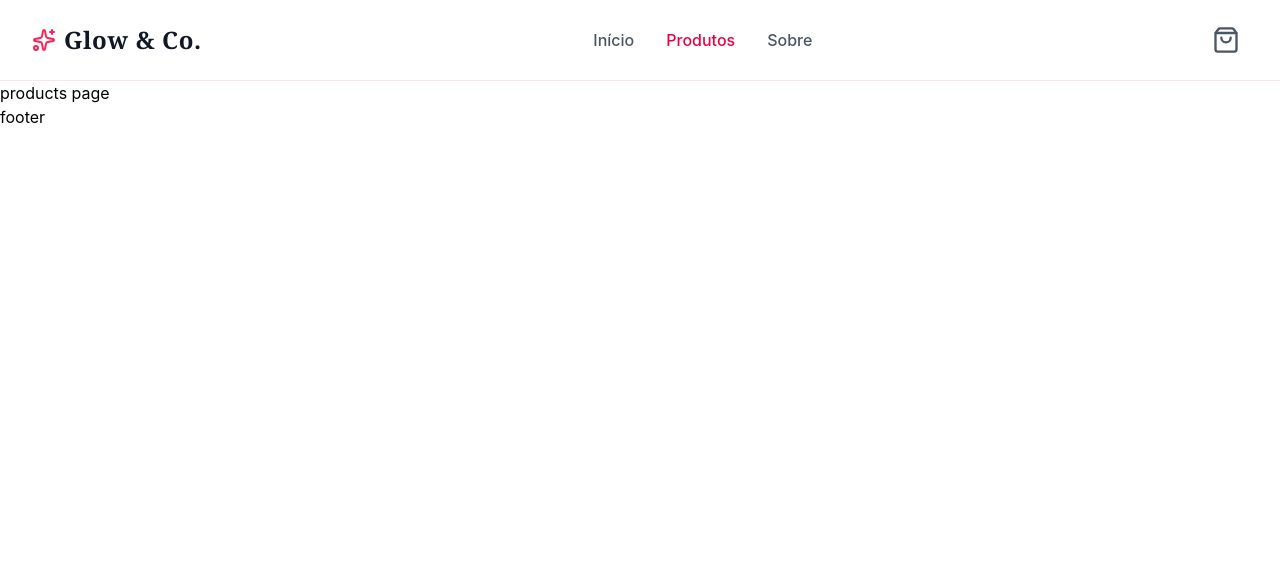
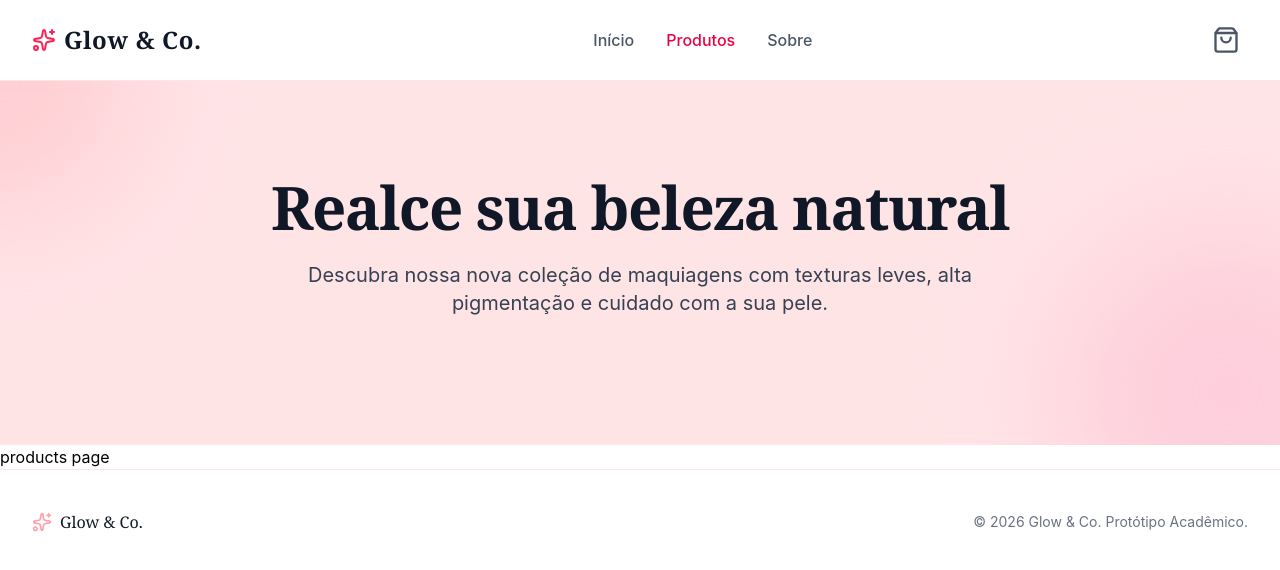
Before and after one commit to ssp1999/products-page, a React (Vite) app: page / in a window 1280 px wide. Shown: the top 570 px of the page. Built offline with nearby package versions, Linux system fonts and the light colour scheme.

Commit message:
feat: banner + footer

```diff
--- a/index.html
+++ b/index.html
@@ -5,7 +5,7 @@
     <link rel="icon" type="image/svg+xml" href="/favicon.svg" />
     <meta name="viewport" content="width=device-width, initial-scale=1.0" />
     <link href="/src/style.css" rel="stylesheet">
-    <title>products-page</title>
+    <title>Glow & Co.</title>
   </head>
   <body>
     <div id="root"></div>
--- /dev/null
+++ b/src/components/Banner/index.tsx
@@ -0,0 +1,20 @@
+const Banner = () => {
+  return (
+    <header className="bg-rose-100 relative overflow-hidden">
+      <div className="max-w-7xl mx-auto px-4 sm:px-6 lg:px-8 py-16 md:py-24 relative z-10 flex flex-col items-center text-center">
+        <h1 className="font-serif text-4xl md:text-5xl lg:text-6xl font-bold text-gray-900 mb-6 tracking-tight">
+          Realce sua beleza natural
+        </h1>
+        <p className="text-lg md:text-xl text-gray-700 max-w-2xl mb-8">
+          Descubra nossa nova coleção de maquiagens com texturas leves, alta pigmentação e cuidado com a sua pele.
+        </p>
+      </div>
+
+      {/* Decorative background shapes */}
+      <div className="absolute top-0 left-0 w-64 h-64 bg-rose-200 rounded-full mix-blend-multiply filter blur-3xl opacity-50 transform -translate-x-1/2 -translate-y-1/2" />
+      <div className="absolute bottom-0 right-0 w-80 h-80 bg-pink-200 rounded-full mix-blend-multiply filter blur-3xl opacity-50 transform translate-x-1/3 translate-y-1/3" />
+    </header>
+  )
+}
+
+export default Banner
--- a/src/components/Footer/index.tsx
+++ b/src/components/Footer/index.tsx
@@ -1,6 +1,18 @@
+import { Sparkles } from "lucide-react"
+
 const Footer = () => {
   return (
-    <div>footer</div>
+    <footer className="bg-white border-t border-rose-100 mt-auto">
+      <div className="max-w-7xl mx-auto px-4 sm:px-6 lg:px-8 py-10 flex flex-col sm:flex-row justify-between items-center gap-4">
+        <div className="flex items-center gap-2">
+          <Sparkles className="text-rose-300 w-5 h-5" />
+          <span className="font-serif font-medium text-gray-900">Glow & Co.</span>
+        </div>
+        <p className="text-sm text-gray-500">
+          &copy; {new Date().getFullYear()} Glow & Co. Protótipo Acadêmico.
+        </p>
+      </div>
+    </footer>
   )
 }
 
--- a/src/layouts/DefaultLayout/index.tsx
+++ b/src/layouts/DefaultLayout/index.tsx
@@ -1,11 +1,13 @@
 import { Outlet } from "react-router-dom"
 import Header from "../../components/Header"
 import Footer from "../../components/Footer"
+import Banner from "../../components/Banner"
 
 const DefaultLayout = () => {
   return (
     <div>
       <Header cartCount={0} />
+      <Banner />
 
       <main>
         <Outlet />
```
